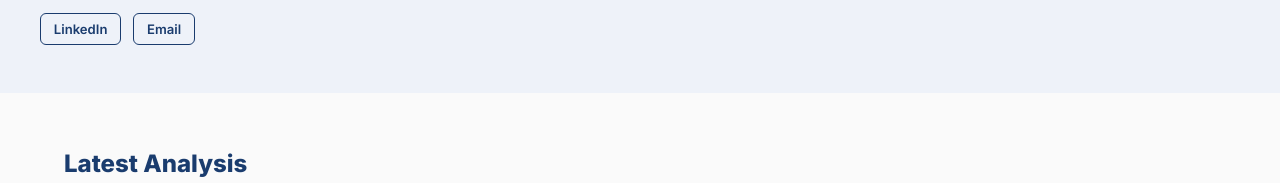
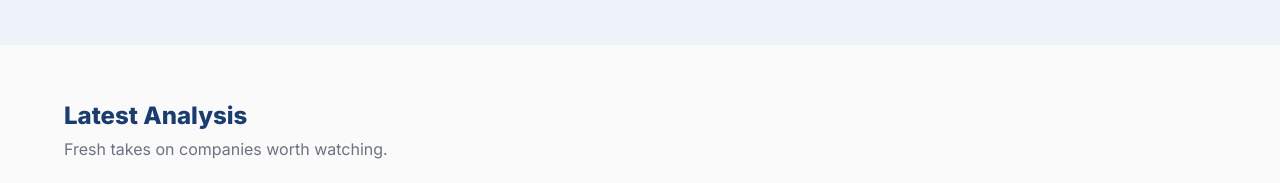
Before and after one commit to JanakShah007/Project-V, a website: page public/index.html in a window 1280 px wide. Shown: the part 584-767 px from the top of the page. Drawn offline with Linux system fonts and the light colour scheme.

Commit message:
Update index.html

```diff
--- a/public/index.html
+++ b/public/index.html
@@ -75,11 +75,6 @@
         <h2>About</h2>
         <!-- REPLACE: your bio (2–3 sentences) -->
         <p>MBA, Chartered Accountant, and startup enthusiast obsessed with how correct use of innovation reshapes markets and behavior. I break down startups into simple understandable operating models to understand what they actually do. This blog is my personal thinking space where I analyse ideas, decode trends, and document the builders that I feel are shaping tomorrow.</p>
-        <div class="social-links">
-          <!-- REPLACE: LinkedIn profile URL -->
-          <a href="www.linkedin.com/in/janak-shah-68a49116b" class="social-link" target="_blank" rel="noopener">LinkedIn<!Janak Shah></a>
-          <!-- REPLACE: email address -->
-          <a href="mailto:p24janak@iima.ac.in" class="social-link">Email <!-- REPLACE: email --></a>
         </div>
       </div>
     </div>
```
